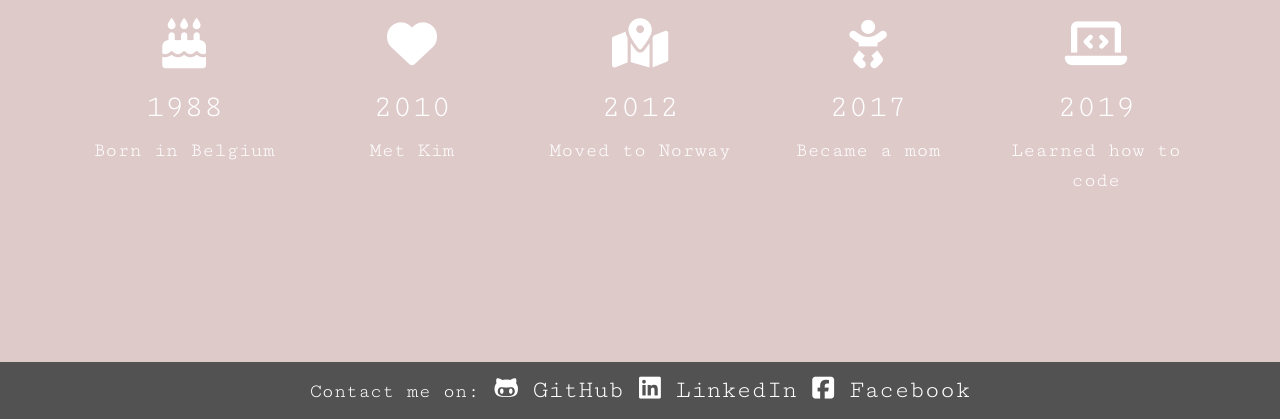
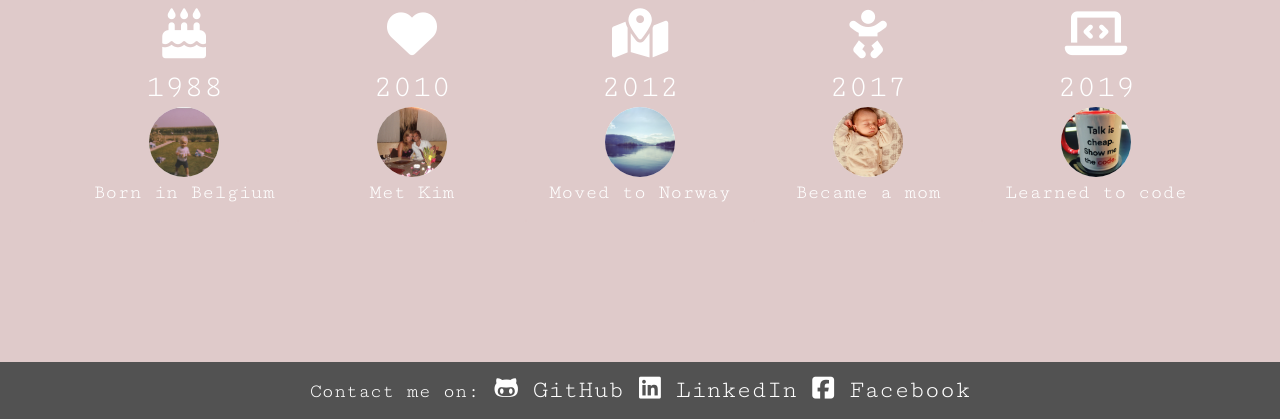
Before and after one commit to ingeketele/profile, a plain HTML site: page index.html in a window 1280 px wide. Shown: the part 381-800 px from the top of the page. Drawn offline with nearby package versions, Linux system fonts and the light colour scheme.

Commit message:
Added pictures to my cards

```diff
--- a/index.html
+++ b/index.html
@@ -30,31 +30,36 @@
         <div class="card col-md col-sm-3">
           <i class="fas fa-birthday-cake"></i>
           <h2>1988</h2>
+          <img class="mini-avatar" src="images/baby_inge.jpeg" alt="baby Inge">
           <p>Born in Belgium</p>
         </div>
 
         <div class="card col-md col-sm-3">
           <i class="fas fa-heart"></i>
           <h2>2010</h2>
+          <img class="mini-avatar" src="images/kim_inge.jpeg" alt="Kim and Inge">
           <p>Met Kim</p>
         </div>
 
         <div class="card col-lg col-sm-3">
           <i class="fas fa-map-marked-alt"></i>
           <h2>2012</h2>
+          <img class="mini-avatar" src="images/norway.jpeg" alt="Norway">
           <p>Moved to Norway</p>
         </div>
 
         <div class="card col-md col-sm-3">
           <i class="fas fa-baby"></i>
           <h2>2017</h2>
+          <img class="mini-avatar" src="images/lia.jpeg" alt="Lia">
           <p>Became a mom</p>
         </div>
 
         <div class="card col-md col-sm-3">
           <i class="fas fa-laptop-code"></i>
           <h2>2019</h2>
-          <p>Learned how to code</p>
+          <img class="mini-avatar" src="images/code.jpeg" alt="coding mug">
+          <p>Learned to code</p>
         </div>
       </div>
     </div>
--- a/style.css
+++ b/style.css
@@ -14,6 +14,10 @@ h1{
 h1, h3 {
   margin: 0;
   text-shadow: 5px 5px 10px black;
+}
+
+h2 {
+  margin: 0;
 }
 
 p {
@@ -76,7 +80,14 @@ a:hover {
 .fas {
     color: white;
     font-size: 50px;
-    padding: 20px;
+    padding: 10px;
+}
+
+.mini-avatar {
+  width: 70px;
+  border-radius: 50%;
+  box-shadow: 0 0 8px 8px white inset;
+  margin: 0 auto;
 }
 
 .contact {
```
Also changed, not shown: images/baby_inge.jpeg (added), images/code.jpeg (added), images/kim_inge.jpeg (added), images/lia.jpeg (added), images/norway.jpeg (added).
